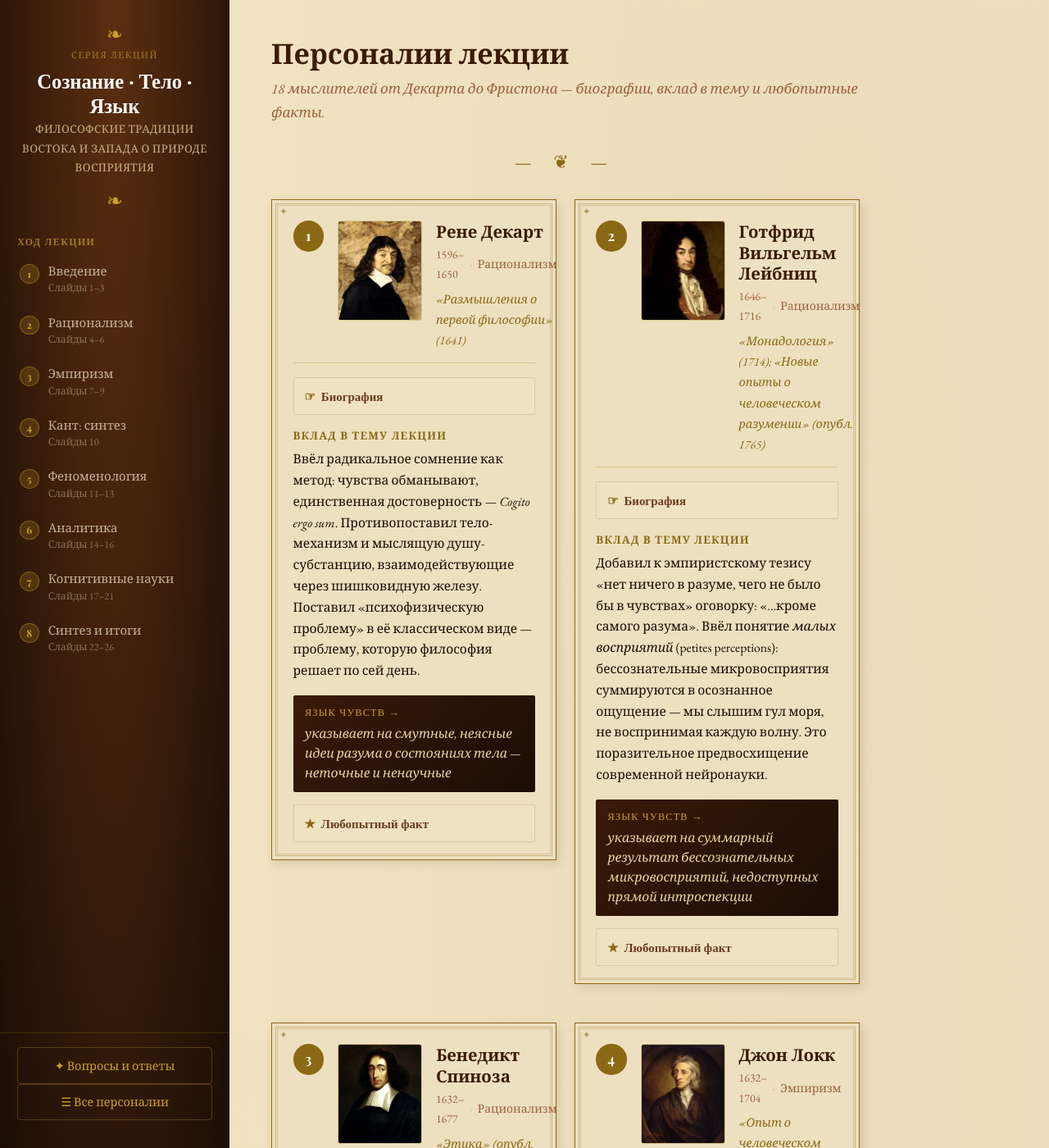
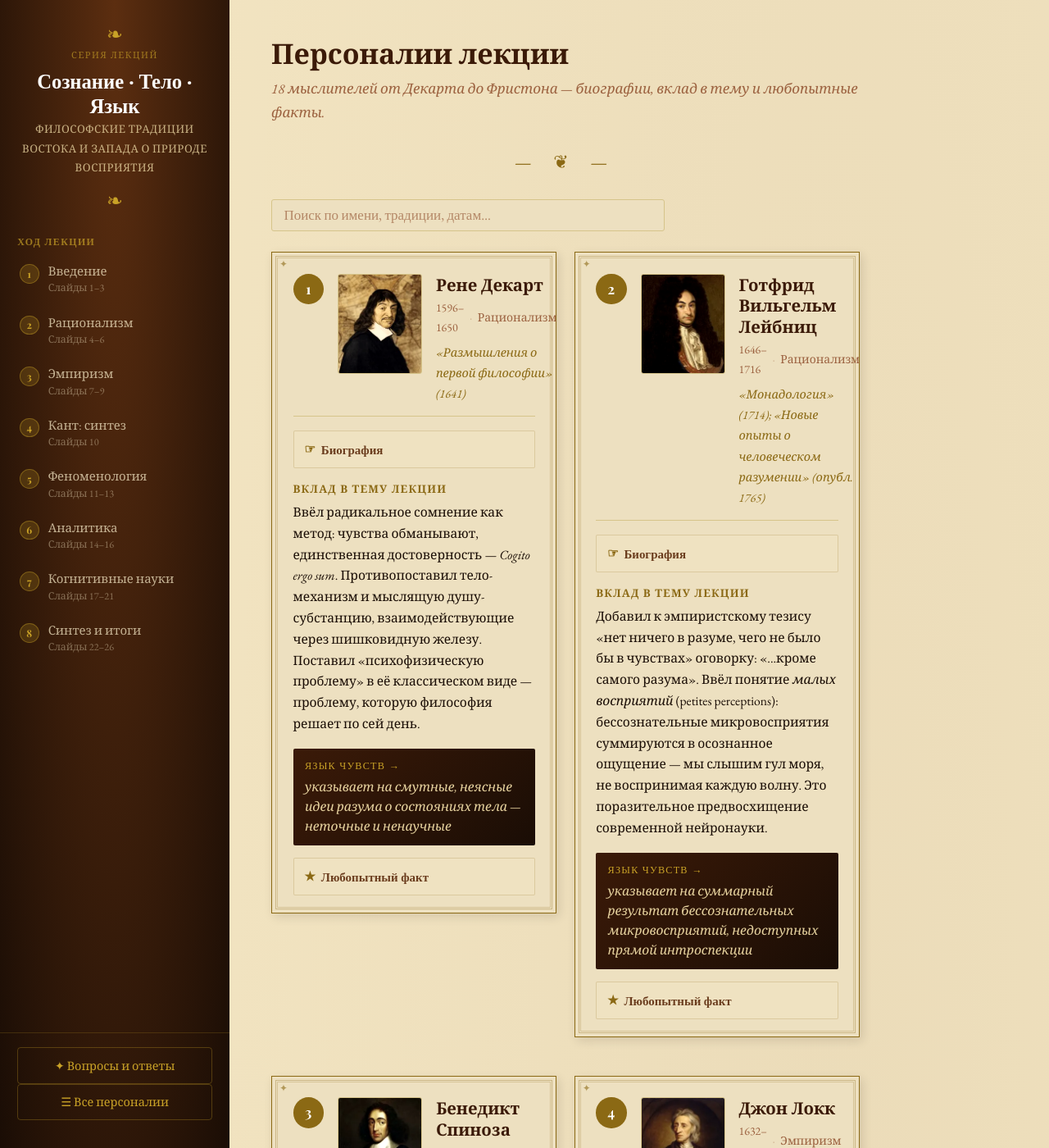
Before and after one commit to kagort/language-of-experience, a Jekyll site: the page built from philosophers/index.html, in a window 1280 px wide and 1400 px high. Shown: the whole window at 82% size. Built offline with Jekyll 4.4.1, drawn with Linux system fonts in a browser that asks for light colours; some web fonts are replaced.

Commit message:
Поиск по карточкам персоналий на обеих страницах
https://claude.ai/code/session_01NSKoQKjUsAHKDyNdFKNEHZ

```diff
--- a/assets/css/style.scss
+++ b/assets/css/style.scss
@@ -1102,6 +1102,34 @@ hr {
    ============================================================ */
 .philosophers-page { }
 .philosophers-page h2 { margin-bottom: 0.5rem; }
+
+.phil-search-wrap {
+  display: flex;
+  align-items: center;
+  gap: 0.75rem;
+  margin: 1.25rem 0 1.5rem;
+}
+.phil-search {
+  flex: 1;
+  max-width: 480px;
+  font-family: 'EB Garamond', serif;
+  font-size: 1rem;
+  color: var(--brown-dark);
+  background: var(--parchment-card);
+  border: 1px solid var(--parchment-dark);
+  border-radius: 3px;
+  padding: 0.45rem 0.85rem;
+  outline: none;
+  transition: border-color 0.2s;
+  &:focus { border-color: var(--gold); }
+  &::placeholder { color: var(--brown-light); opacity: 0.7; }
+}
+.phil-search-count {
+  font-family: 'EB Garamond', serif;
+  font-size: 0.85rem;
+  color: var(--gold);
+  white-space: nowrap;
+}
 .philosophers-grid {
   display: grid;
   grid-template-columns: repeat(auto-fill, minmax(320px, 1fr));
--- a/philosophers/index.html
+++ b/philosophers/index.html
@@ -11,10 +11,37 @@ title: "Персоналии"
 
   <div class="divider" style="margin: 1.5rem 0;">— ❦ —</div>
 
-  <div class="philosophers-grid">
+  <div class="phil-search-wrap">
+    <input type="search" id="phil-search" class="phil-search" placeholder="Поиск по имени, традиции, датам…" autocomplete="off">
+    <span class="phil-search-count" id="phil-search-count"></span>
+  </div>
+
+  <div class="philosophers-grid" id="philosophers-grid">
     {% assign phil_list = "descartes,leibniz,spinoza,locke,berkeley,hume,kant,brentano,husserl,merleau_ponty,russell,sellars,wittgenstein,churchland,putnam,chalmers,barrett,friston" | split: "," %}
     {% for id in phil_list %}
       {% include philosopher-card.html id=id %}
     {% endfor %}
   </div>
 </div>
+
+<script>
+(function() {
+  var input = document.getElementById('phil-search');
+  var count = document.getElementById('phil-search-count');
+  var grid  = document.getElementById('philosophers-grid');
+  if (!input || !grid) return;
+  var cards = Array.from(grid.querySelectorAll('.philosopher-card'));
+  function update() {
+    var q = input.value.trim().toLowerCase();
+    var visible = 0;
+    cards.forEach(function(card) {
+      var text = card.textContent.toLowerCase();
+      var show = !q || text.indexOf(q) !== -1;
+      card.style.display = show ? '' : 'none';
+      if (show) visible++;
+    });
+    count.textContent = q ? ('Найдено: ' + visible) : '';
+  }
+  input.addEventListener('input', update);
+})();
+</script>
```
Also changed, not shown: philosophers2/index.html (+28 -1 lines).
